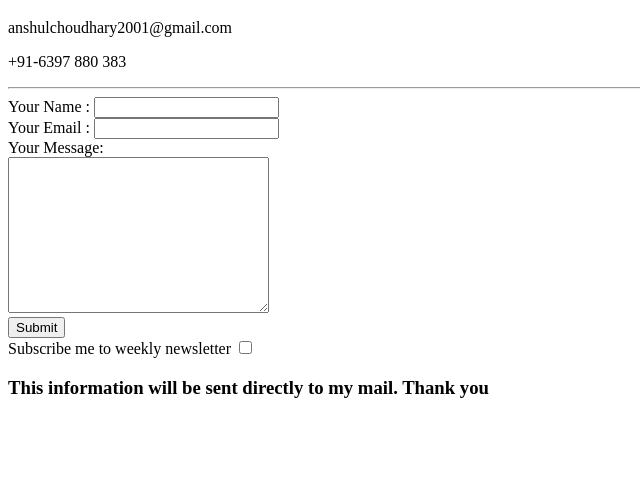
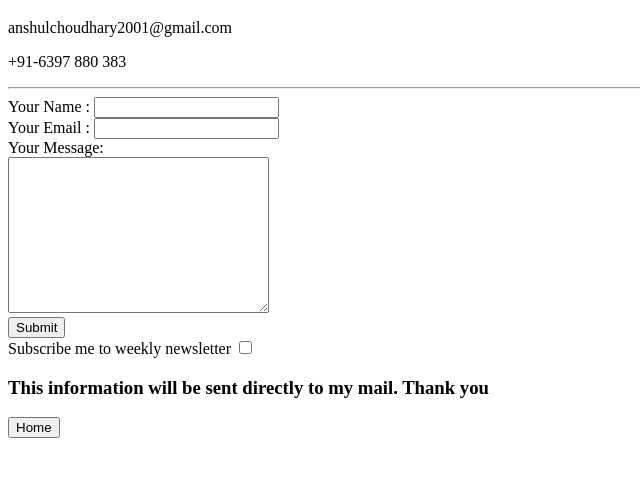
Before and after one commit to annchy/resume-html, a plain HTML site: page contact.html in a window 1280 px wide. Shown: the part 61-538 px from the top of the page, without its empty margins (0-640 px from the left). Drawn offline with Linux system fonts and the light colour scheme.

Commit message:
Add files via upload

```diff
--- a/contact.html
+++ b/contact.html
@@ -13,6 +13,7 @@
     <h1>Anshul Chaudhary</h1>
     <p>anshulchoudhary2001@gmail.com</p>
     <p>+91-6397 880 383</p>
+
     <hr>
     <!--form page-->
     <form action="mailto:anshulchoudhary2001@gmail.com" method="post" enctype="text/plain">
@@ -32,6 +33,9 @@
         <input type="checkbox">
         <h3>This information will be sent directly to my mail. Thank you</h3>
     </form>
+    <form action="index.html">
+        <input type="submit" value="Home">
+    </form>
 </body>
 
 </html>
```
